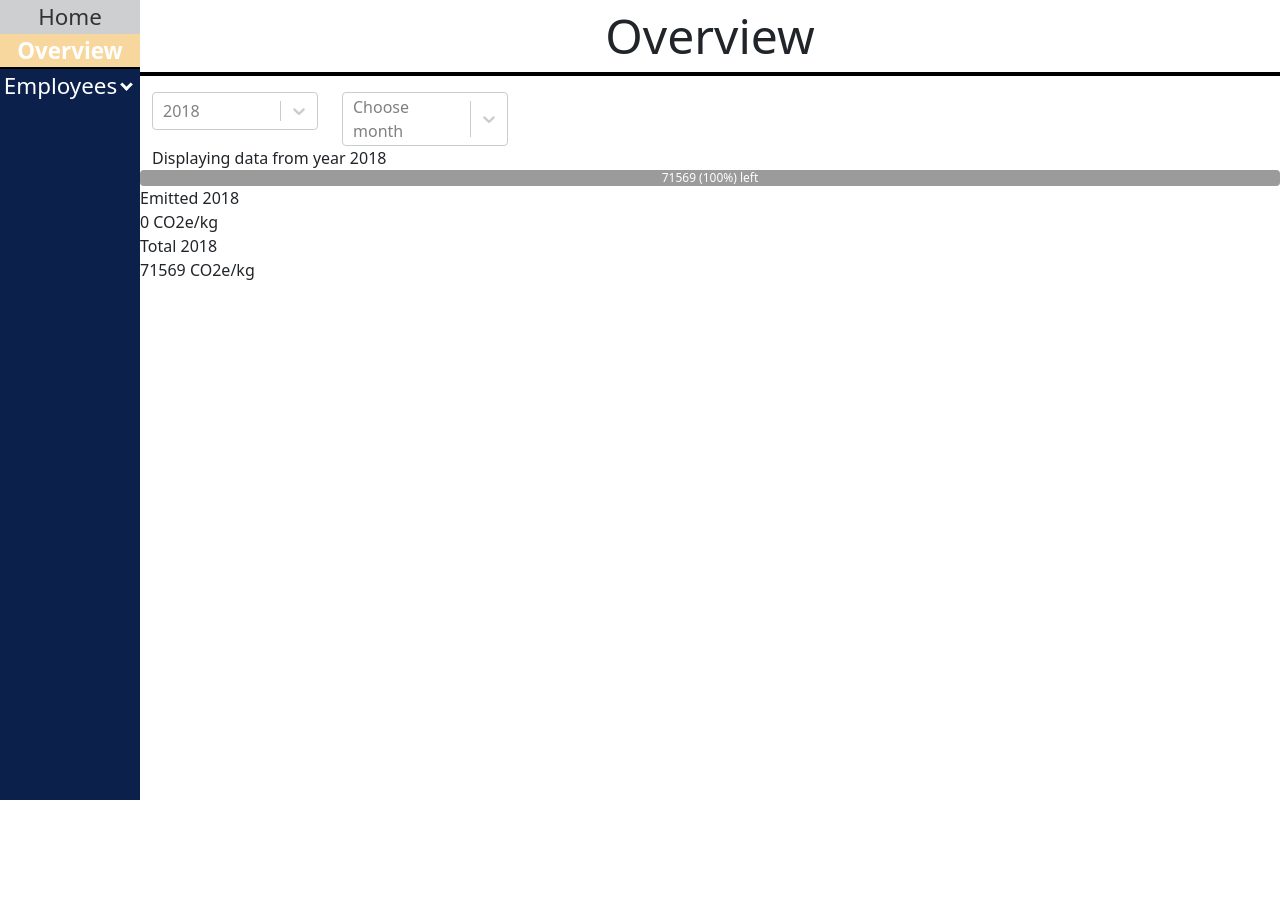
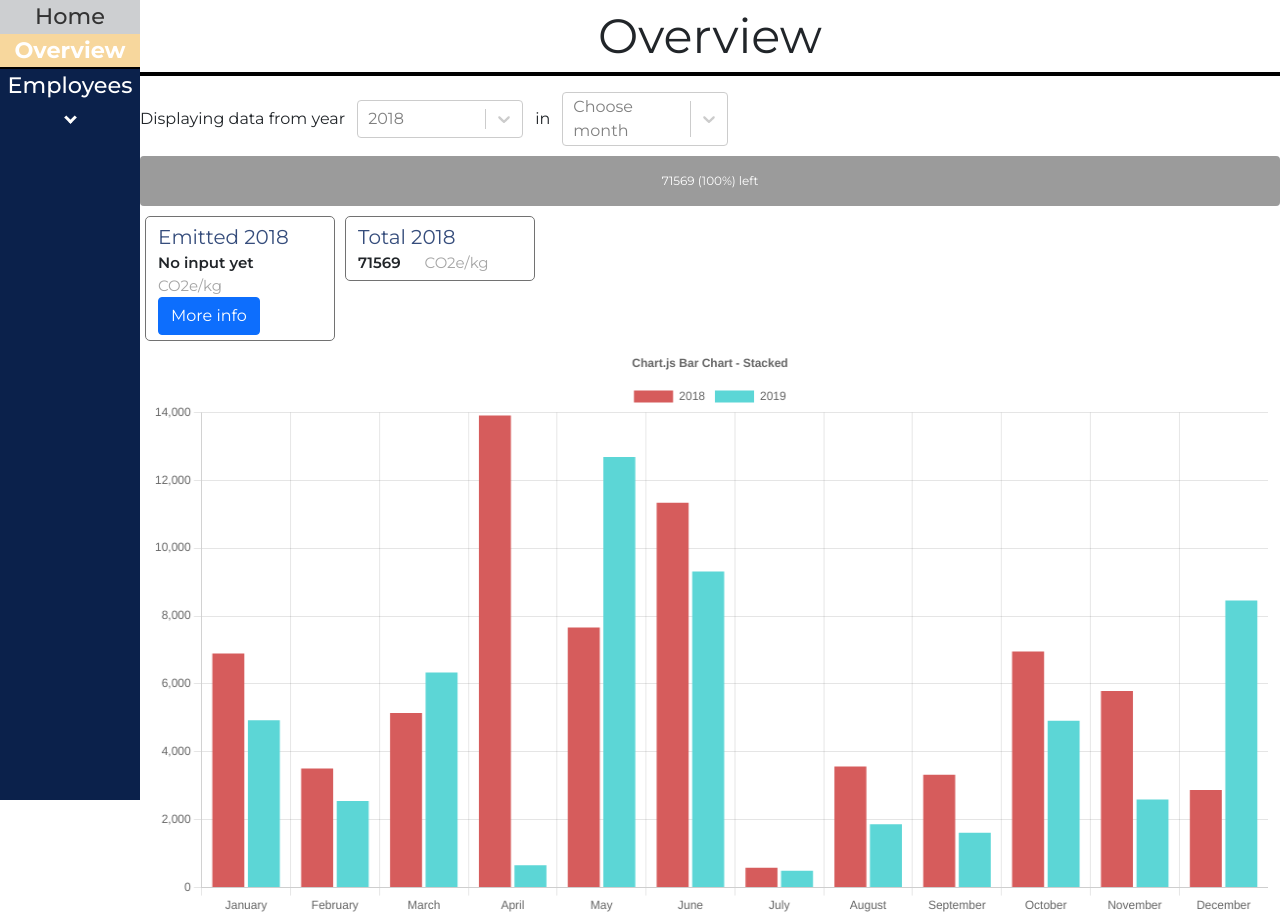
Before and after one commit to agyllang/FlightInfoVis, a React (Create React App) app in the folder flight/: page /overview in a window 1280 px wide. Before the commit the page ends 800 px from the top, so only its background shows below. Built offline with nearby package versions, Linux system fonts and the light colour scheme.

Commit message:
Comparison graph and datacards

```diff
--- a/flight/public/index.html
+++ b/flight/public/index.html
@@ -24,6 +24,9 @@
       work correctly both with client-side routing and a non-root public URL.
       Learn how to configure a non-root public URL by running `npm run build`.
     -->
+    <style>
+      @import url('https://fonts.googleapis.com/css2?family=Montserrat:wght@200;300;400;500;600;700;800&display=swap');
+      </style>
     <title>React App</title>
   </head>
   <body>
--- a/flight/src/App.css
+++ b/flight/src/App.css
@@ -1,7 +1,8 @@
 .App {
   display: flex;
   flex-direction: row;
-  height:100%;
+  height: 100%;
+  font-family: 'Montserrat', sans-serif;
   /* text-align: center; */
 }
 /* SCROLL BAR SIDE-BAR */
@@ -14,7 +15,7 @@
 }
 
 .navlink-item::-webkit-scrollbar-thumb {
-background-color: darkgrey;
+  background-color: darkgrey;
   outline: 1px solid slategrey;
 }
 /*  */
@@ -48,8 +49,8 @@ background-color: darkgrey;
 }
 /*  */
 
-.indent{
-  padding-left:15px;
+.indent {
+  padding-left: 15px;
 }
 .navlink {
   font-size: 1.75vw;
@@ -68,7 +69,6 @@ background-color: darkgrey;
 
   /* width: max-content; */
   cursor: pointer;
-
 }
 .scroll {
   overflow-y: scroll;
@@ -91,8 +91,6 @@ background-color: darkgrey;
   font-weight: 700;
 }
 
-
-
 .row {
   display: flex;
   flex-direction: row;
@@ -108,12 +106,18 @@ background-color: darkgrey;
   background-color: rgb(238, 203, 203);
   --bs-gutter-x: 0px;
 } */
+
+.header-text-year{
+  font-size:16px;
+  align-items: center;
+  margin-bottom:10px;
+}
 .page-title {
   font-size: 3rem;
   text-align: center;
   justify-content: center;
   border-bottom: 4px solid black;
-  margin-bottom:1rem;
+  margin-bottom: 1rem;
 }
 /* used for displaying the current employee in the employees list */
 .currentListItem {
@@ -132,12 +136,12 @@ background-color: darkgrey;
 .align-items-flex-end {
   align-items: flex-end;
 }
-.flight-list{
-  border-left:3px solid black;
-  border-right:3px solid black;
+.flight-list {
+  border-left: 3px solid black;
+  border-right: 3px solid black;
 }
-.container-title{
-  font-size:1.5rem;
+.container-title {
+  font-size: 1.5rem;
 }
 
 .employees-list {
@@ -156,7 +160,7 @@ background-color: darkgrey;
   padding: 5px;
 }
 .employee-header-2 {
-  font-size:25px;
+  font-size: 25px;
   display: flex;
   width: 100%;
   justify-content: space-between;
@@ -166,15 +170,51 @@ background-color: darkgrey;
 .ticket-info {
   margin: 5px;
 }
-.flight-list-item{
-  background-color:rgb(157, 173, 202);
-  padding:2px;
-  margin:2px;
+.flight-list-item {
+  background-color: rgb(157, 173, 202);
+  padding: 2px;
+  margin: 2px;
 }
-.flight-details{
+.flight-details {
   align-items: flex-start;
-  flex-grow:1;
+  flex-grow: 1;
 }
-.map-chart-container{
-  flex-grow:2;
+.map-chart-container {
+  flex-grow: 2;
 }
+/* __________________ */
+
+/* DataCard */
+.data-card {
+  /* background-color: rgb(157, 173, 202); */
+  margin: 5px;
+  padding: 5px;
+  border-radius: 5px;
+  border:1px solid rgb(114, 114, 114);
+  height:100%;
+  width:100%;
+}
+.data-card-header {
+  /* font-weight: 600; */
+  font-size: 20px;
+  color:rgb(54, 77, 124)
+}
+.data-card-1 {
+  /* width: 50%; */
+  font-weight:600;
+  font-size: 15px;
+  /* max-width: none; */
+  /* justify-self: flex-end; */
+
+  /* flex-wrap: nowrap; */
+}
+.data-card-2 {
+  /* max-width: none; */
+  /* justify-self: flex-start; */
+  /* width: 50%; */
+  font-size: 15px;
+  color: rgb(165, 165, 165);
+
+  /* flex-wrap: nowrap; */
+}
+/* _______________________________ */
--- a/flight/src/App.js
+++ b/flight/src/App.js
@@ -1,6 +1,6 @@
 import React, { useState, useEffect } from "react";
 import { NavLink, Routes, Route } from "react-router-dom";
-import { Row,  Container } from "react-bootstrap";
+import { Row, Container } from "react-bootstrap";
 
 import "./App.css";
 
@@ -175,10 +175,10 @@ function App() {
                 setYear(year);
               }}
               data={stateDataByDate}
+              allData={[data18,data19]}
             />
           }
         />
-        {/* <Route path="/employees" element={<Employees data={stateData} />}/> */}
         <Route
           path={`/employees/:personId`}
           element={<Employee data={stateData} />}
--- /dev/null
+++ b/flight/src/components/bars/comparisonBar.jsx
@@ -0,0 +1,169 @@
+import React, { useState, useEffect } from "react";
+import {
+  Chart as ChartJS,
+  CategoryScale,
+  LinearScale,
+  BarElement,
+  Title,
+  Tooltip,
+  Legend,
+} from "chart.js";
+import { Bar } from "react-chartjs-2";
+
+ChartJS.register(
+  CategoryScale,
+  LinearScale,
+  BarElement,
+  Title,
+  Tooltip,
+  Legend
+);
+//example reference
+//https://codesandbox.io/s/github/reactchartjs/react-chartjs-2/tree/master/sandboxes/bar/stacked?from-embed=&file=/App.tsx:1124-1168
+
+
+const backgroundColorFunction = (number) => {
+    function randomHsl(current, total) {
+        return "hsla(" + (current / total) * 360 + ",60%, 60%, 1)";
+        // return "hsla(" + Math.random() * 360 + ",75%, 75%, 1)";
+      }
+    var backgroundColorArray = [];
+    for (let i = 0; i < number; i++) {
+      backgroundColorArray.push(randomHsl(i, number));
+    }
+    return backgroundColorArray;
+  };
+
+
+const  options = {
+    plugins: {
+      title: {
+        display: true,
+        text: 'Chart.js Bar Chart - Stacked',
+      },
+    },
+    responsive: true,
+    interaction: {
+      mode: 'index',
+      intersect: false,
+    },
+    scales: {
+      x: {
+        stacked: true,
+      },
+      y: {
+        stacked: true,
+      },
+    },
+  };
+const returnMonth = (index) => {
+  var months = [
+    "Jan",
+    "Feb",
+    "Mar",
+    "Apr",
+    "May",
+    "Jun",
+    "Jul",
+    "Aug",
+    "Sep",
+    "Okt",
+    "Nov",
+    "Dec",
+  ];
+  return months[index];
+};
+
+
+const sumCO2eYearly = (months) => {
+
+  var monthArray = Object.values(months)[0];
+
+  var sumCO2 = 0;
+  monthArray.length > 0 &&
+    monthArray.forEach((tripObj, index) => {
+          sumCO2 += parseInt(tripObj.CO2);
+        });
+
+
+  return sumCO2;
+};
+
+
+const structureTripsByMonth = (array) => {
+  var structureCalendar = [
+    { Jan: [] },
+    { Feb: [] },
+    { Mar: [] },
+    { Apr: [] },
+    { May: [] },
+    { Jun: [] },
+    { Jul: [] },
+    { Aug: [] },
+    { Sep: [] },
+    { Okt: [] },
+    { Nov: [] },
+    { Dec: [] },
+  ];
+  array.forEach((each) => {
+    var date = new Date(each["Avresedatum/-tid"]);
+    var m = date.getMonth();
+    var month = returnMonth(m);
+
+    structureCalendar[m][month].push(each);
+  });
+  return structureCalendar;
+};
+const labels = [
+    "January",
+    "February",
+    "March",
+    "April",
+    "May",
+    "June",
+    "July",
+    "August",
+    "September",
+    "October",
+    "November",
+    "December",
+  ];
+const ComparisonBar = ({ ...props }) => {
+  const { allData, yearForData } = props;
+  const [formattedDataSets, setFormattedDataSets] = useState([]);
+
+
+  useEffect(() => {
+    var newlyFormatted = [];
+    allData &&
+      allData.forEach((dataSet) => {
+        newlyFormatted.push(structureTripsByMonth(dataSet));
+      });
+    setFormattedDataSets(newlyFormatted);
+    //  console.log()
+  }, [allData]);
+
+  const dataForGraph = () => {
+    return {
+      labels,
+      datasets:
+        formattedDataSets.map((eachSet,index) => {
+          return {
+            label: yearForData[index],
+            data: eachSet.map((month) => {
+              return sumCO2eYearly(month);
+            }),
+            backgroundColor: backgroundColorFunction(2)[index],
+            stack: `Stack ${index}`
+
+          };
+        }),
+
+    };
+
+  };
+//   console.log("dataforgraph", dataForGraph());
+
+  return <Bar options={options} data={ dataForGraph()} />;
+};
+export default ComparisonBar;
--- /dev/null
+++ b/flight/src/components/cards/datacard.jsx
@@ -0,0 +1,49 @@
+import React, { useEffect, useState } from "react";
+
+import { Row, Col, Button, Collapse, Container } from "react-bootstrap";
+
+const DataCard = ({ ...props }) => {
+  const { header, dataToPresent, dataUnitSymbol, description } = props;
+  const [open, setOpen] = useState(false);
+
+  return (
+    <>
+      <Col md={2} className="data-card">
+        <div className="data-card-header">
+          {header ? header : "Header goes here"}
+        </div>
+        <Row className="" >
+          <Col md={"auto"}className="data-card-1">
+            {dataToPresent ? dataToPresent : "No input yet"}
+          </Col>
+          <Col md={"auto"} className="data-card-2">
+            {dataUnitSymbol ? dataUnitSymbol : ""}
+          </Col>
+        </Row>
+
+        {description && (
+          <>
+            <Button
+              onClick={() => setOpen(!open)}
+              aria-controls={`${header}-text`}
+              aria-expanded={open}
+            //   style={{borderRadius:"100%"}}
+
+            > More info
+
+            </Button>
+            <Collapse in={open}>
+              <div id={`${header}-text`}>
+                Anim pariatur cliche reprehenderit, enim eiusmod high life
+                accusamus terry richardson ad squid. Nihil anim keffiyeh
+                helvetica, craft beer labore wes anderson cred nesciunt sapiente
+                ea proident.
+              </div>
+            </Collapse>
+          </>
+        )}
+      </Col>
+    </>
+  );
+};
+export default DataCard;
--- a/flight/src/components/overview/Overview.jsx
+++ b/flight/src/components/overview/Overview.jsx
@@ -2,7 +2,9 @@ import React, { useEffect, useState } from "react";
 // import FlightMap from "../map/FlightMap";
 import ProgressBarYearly from "../progress/progressbar";
 import Select from "react-select";
-import { Row, Col, Container } from "react-bootstrap";
+import { Row, Col, Container, Stack } from "react-bootstrap";
+import DataCard from "../cards/datacard";
+import ComparisonBar from "../bars/comparisonBar";
 
 // import VerticalBar from "./VerticalBar";
 
@@ -41,20 +43,8 @@ var months = [
   "Dec",
 ];
 
-const DataCard = ({ ...props }) => {
-  const { header, information } = props;
-
-  return (
-    <>
-      <Col>
-        <Row>{header ? header : "Header goes here"}</Row>
-        <Row>{information ? information : "information goes here"}</Row>
-      </Col>
-    </>
-  );
-};
 const Overview = ({ ...props }) => {
-  const { data, changeCurrentYear, currentYear } = props;
+  const { data, changeCurrentYear, currentYear, allData } = props;
 
   const [calendar, setCalendar] = useState([]);
   // @calendar, array - stores a years' trips, categorized in objects for every month.
@@ -62,8 +52,8 @@ const Overview = ({ ...props }) => {
   const [calendarSelection, setCalendarSelection] = useState([]);
   // @calendarSelection, array - stores a certain selection of the entire year
 
-  const [currentMonth, setMonth] = useState();
-  // @currentMonth, integer - used as an index to decide what the current month is
+  const [currentMonthIndex, setMonth] = useState();
+  // @currentMonthIndex, integer - used as an index to decide what the current month is
 
   const [selectedCO2sum, setSelectedCO2sum] = useState(0);
   // @selectedCO2sum, integer - sums up the selected months CO2
@@ -82,8 +72,7 @@ const Overview = ({ ...props }) => {
   //   // setCalendar({...calendar[month]: [...calendar[month]: item]})
   //   // return arr
   // };
-  useEffect(() => {
-    //categorize and map all flights to a certain month based on when it was taking place ("Avresedatum/-tid")
+  const sumMonthsPerYear = (array) =>{
     var structureCalendar = [
       { Jan: [] },
       { Feb: [] },
@@ -98,8 +87,7 @@ const Overview = ({ ...props }) => {
       { Nov: [] },
       { Dec: [] },
     ];
-    data &&
-      data.forEach((each) => {
+    array.forEach((each) => {
       var date = new Date(each["Avresedatum/-tid"]);
       var m = date.getMonth();
       var month = returnMonth(m);
@@ -108,7 +96,12 @@ const Overview = ({ ...props }) => {
       // structureCalendar[month].push(each);
       // addToCalendar(month, each)
     });
-    setCalendar(structureCalendar);
+  return structureCalendar;
+  }
+  useEffect(() => {
+    //categorize and map all flights to a certain month based on when it was taking place ("Avresedatum/-tid")
+
+    data && setCalendar(sumMonthsPerYear(data))
     // return () => {
     //   setCalendar({
     //     Jan: [],
@@ -179,7 +172,7 @@ const Overview = ({ ...props }) => {
 
   // calendar selection based on month
   useEffect(() => {
-    var selectedByMonth = [...calendar.slice(0, currentMonth + 1)];
+    var selectedByMonth = [...calendar.slice(0, currentMonthIndex + 1)];
     var sumCO2 = 0;
     selectedByMonth.length > 0 &&
       selectedByMonth.forEach((monthObj, index) => {
@@ -192,12 +185,13 @@ const Overview = ({ ...props }) => {
 
     setSelectedCO2sum(sumCO2);
     // console.log("sumTOtal", sumTotal);
-  }, [currentYear, currentMonth]);
+  }, [currentYear, currentMonthIndex]);
 
   return (
-    <Container className="">
+    <Container gap={2} className="">
       <Row className="page-title">Overview</Row>
-      <Row>
+      <Row className="header-text-year">
+        Displaying data from year
         <Col md={2}>
           <Select
             onChange={handleInputChangeYear}
@@ -206,36 +200,43 @@ const Overview = ({ ...props }) => {
             styles={""}
           />
         </Col>
+        in
         <Col md={2}>
           <Select
             onChange={handleInputChangeMonth}
             placeholder={
-              currentMonth ? optionsMonth[currentMonth].value : "Choose month"
+              currentMonthIndex ? optionsMonth[currentMonthIndex].value : "Choose month"
             }
             options={optionsMonth}
             styles={""}
           />
         </Col>
       </Row>
-      <div>Displaying data from year {currentYear} </div>
 
       {calendar.length > 0 && (
         <ProgressBarYearly
-          calendarSection={calendar.slice(0, currentMonth + 1)}
+          calendarSection={calendar.slice(0, currentMonthIndex + 1)}
           calendar={calendar}
           selectedCO2sum={selectedCO2sum}
           totalyearCO2={totalCO2year}
         />
       )}
-
+      <Row style={{ marginTop: "10px" }}>
         <DataCard
           header={`Emitted ${currentYear}`}
-        information={`${selectedCO2sum} CO2e/kg`}
+          dataToPresent={selectedCO2sum}
+          dataUnitSymbol={"CO2e/kg"}
+          description={`CO2 emitted so far}, ${currentYear}`}
         />
         <DataCard
           header={`Total ${currentYear}`}
-        information={`${totalCO2year} CO2e/kg`}
+          dataToPresent={totalCO2year}
+          dataUnitSymbol={"CO2e/kg"}
         />
+      </Row>
+      <Row>
+        <ComparisonBar yearForData={[2018,2019]} allData={allData}/>
+      </Row>
     </Container>
   );
 };
--- a/flight/src/components/progress/progressbar.jsx
+++ b/flight/src/components/progress/progressbar.jsx
@@ -131,7 +131,7 @@ const ProgressBarYearly = ({ ...props }) => {
 
   return (
     <Row>
-      <ProgressBar style={{ padding: 0 }}>
+      <ProgressBar style={{ padding: 0,height:"50px" }}>
         {calendarSection.length > 0 &&
           calendarSection.map((monthObj, index) => {
             return (
```
Lines whose indentation alone changed are shown as unchanged.
